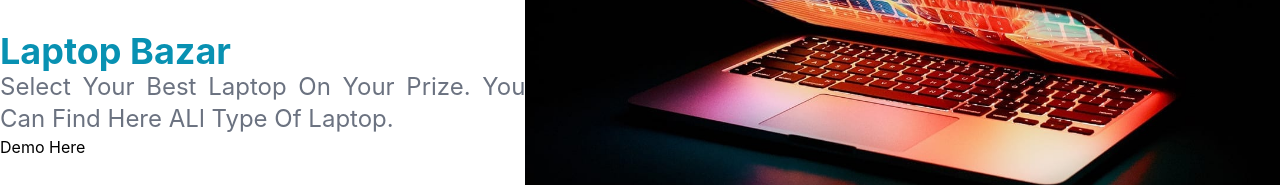
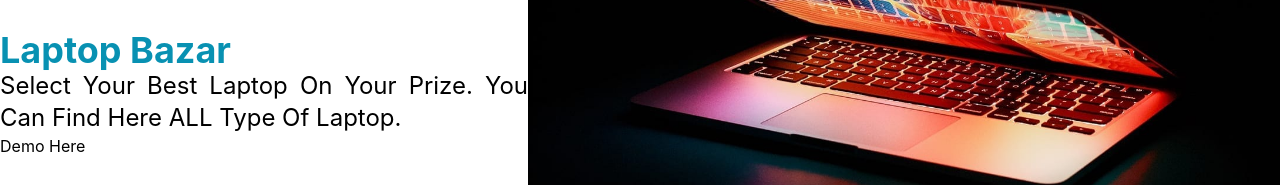
Before and after one commit to TAREQUE-AHMED/laptop-bazar, a React (Create React App) app: page / in a window 1280 px wide. Shown: the part 207-392 px from the top of the page. Built offline with nearby package versions, Linux system fonts and the light colour scheme.

Commit message:
update home area

```diff
--- a/src/Components/Home/Home.js
+++ b/src/Components/Home/Home.js
@@ -15,7 +15,7 @@ const Home = () => {
             <div className='md:flex justify-center items-center md:ml-18 home'>
                 <div className='laptop-baj flex flex-col items-start'>
                     <h1 className='text-4xl font-bold text-cyan-600'>Laptop Bazar</h1>
-                    <p className='text-2xl text-justify text-gray-500'>Select Your Best Laptop On Your Prize. You Can Find Here ALl Type Of Laptop.</p>
+                    <p className='text-2xl text-justify'>Select Your Best Laptop On Your Prize. You Can Find Here ALL Type Of Laptop.</p>
                     <button>Demo Here</button>
                 </div>
                 <div className='laptop-img'>
```
